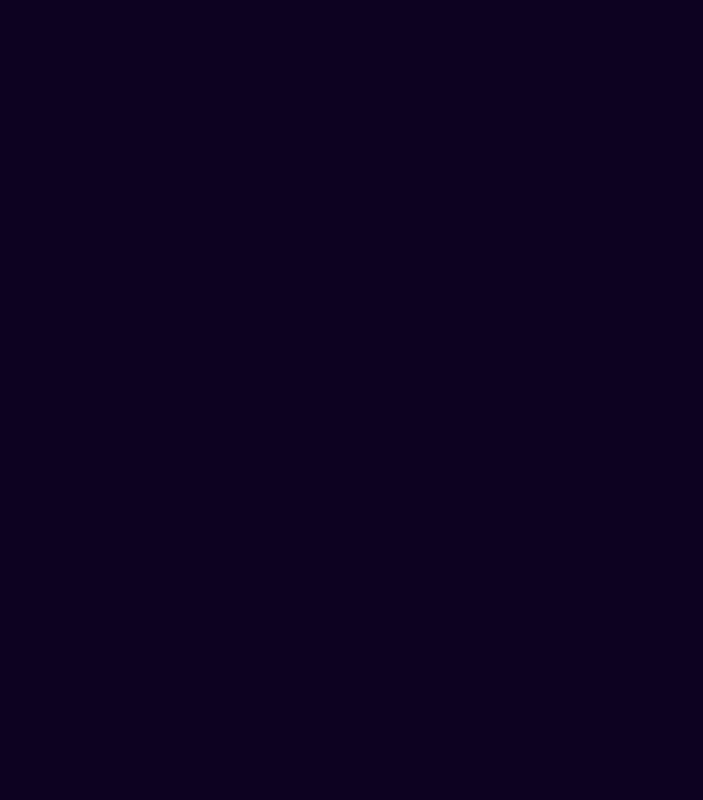
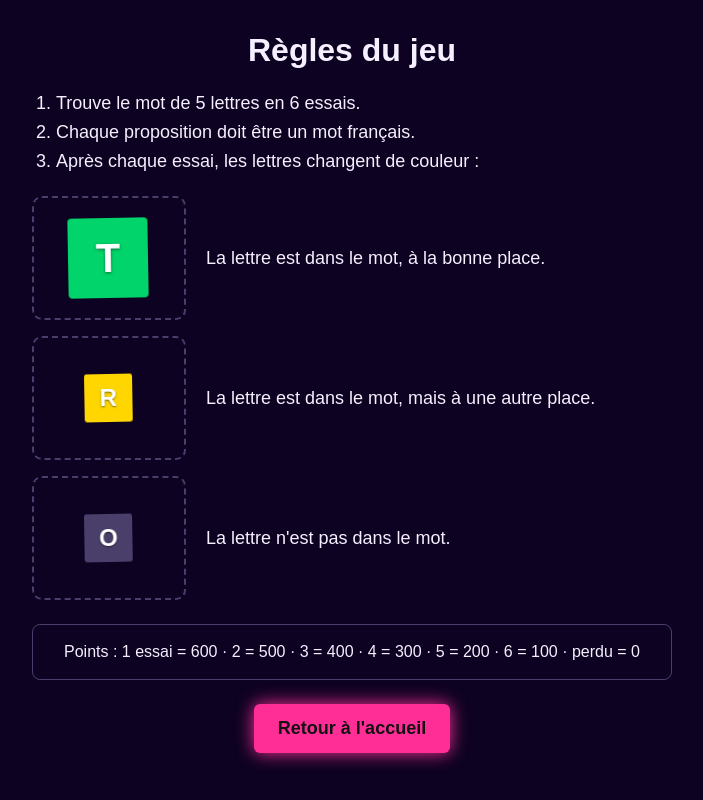
Before and after one commit to Hrefernandes/MotMystere-FRONTEND, a React (Vite) app: page /regles in a window 1280 px wide. Before the commit this address had no page. Shown: the whole page, without its empty margins (288-991 px from the left). Built offline with nearby package versions, Linux system fonts and the light colour scheme.

Commit message:
add: pages/Regles.jsx + style Regles.css + gsap with drag and drop area

```diff
--- a/src/App.jsx
+++ b/src/App.jsx
@@ -1,5 +1,6 @@
 import Accueil from './pages/Accueil'
 import Partie from './pages/Partie'
+import Regles from './pages/Regles'
 import { Route, Routes } from 'react-router-dom'
 import './style/App.css'
 
@@ -9,6 +10,7 @@ function App() {
     <Routes>
       <Route path="/" element={<Accueil />} />
       <Route path="/partie" element={<Partie />} />
+      <Route path="/regles" element={<Regles />} />
     </Routes>
   )
 }
--- a/src/pages/Accueil.jsx
+++ b/src/pages/Accueil.jsx
@@ -14,7 +14,7 @@ function Accueil() {
   const [pseudo, setPseudo] = useState(localStorage.getItem('pseudo') || '') // recup son pseudo si il en a un
   const [erreurs, setErreurs] = useState('')
 
-  const tuilesRef = useRef(null) // composant gardera un valeur et si elle change elle ne recharge pas le composant
+  const tuilesRef = useRef(null) // composant gardera la valeur et si elle change elle ne recharge pas le composant
   const navigate = useNavigate()
 
   function partieStart(e) {
--- /dev/null
+++ b/src/pages/Regles.jsx
@@ -0,0 +1,76 @@
+import { useEffect, useRef } from 'react'
+import { useNavigate } from 'react-router-dom'
+import gsap from 'gsap'
+import { Draggable } from 'gsap/Draggable'
+import { InertiaPlugin } from 'gsap/InertiaPlugin'
+import '../style/Regles.css'
+
+gsap.registerPlugin(Draggable, InertiaPlugin)
+
+function Regles() {
+
+  const navigate = useNavigate()
+  const exemplesRef = useRef(null)
+
+  useEffect(() => {
+    const ctx = gsap.context(() => {
+      gsap.from('.bloc', {
+        opacity: 0, scale: 0.6,
+        duration: 0.6, stagger: 0.15, ease: 'back.out(1.7)',
+      })
+
+      gsap.utils.toArray('.bloc').forEach((bloc) => {
+        Draggable.create(bloc, {
+          type: 'x,y',
+          bounds: bloc.parentElement,
+          inertia: true,
+        })
+      })
+    }, exemplesRef)
+
+    return () => ctx.revert()
+  }, [])
+
+  return (
+    <main className="regles">
+      <h1>Règles du jeu</h1>
+
+      <ol>
+        <li>Trouve le mot de 5 lettres en 6 essais.</li>
+        <li>Chaque proposition doit être un mot français.</li>
+        <li>Après chaque essai, les lettres changent de couleur :</li>
+      </ol>
+
+      <ul className="exemples" ref={exemplesRef}>
+        <li>
+          <div className="zone">
+            <div className="bloc"><span className="tuile vert">T</span></div>
+          </div>
+          <p>La lettre est dans le mot, à la bonne place.</p>
+        </li>
+        <li>
+          <div className="zone">
+            <div className="bloc"><span className="tuile jaune">R</span></div>
+          </div>
+          <p>La lettre est dans le mot, mais à une autre place.</p>
+        </li>
+        <li>
+          <div className="zone">
+            <div className="bloc"><span className="tuile gris">O</span></div>
+          </div>
+          <p>La lettre n'est pas dans le mot.</p>
+        </li>
+      </ul>
+
+      <p className="points">
+        Points : 1 essai = 600 · 2 = 500 · 3 = 400 · 4 = 300 · 5 = 200 · 6 = 100 · perdu = 0
+      </p>
+
+      <button className="bouton" type="button" onClick={() => navigate('/')}>
+        Retour à l'accueil
+      </button>
+    </main>
+  )
+}
+
+export default Regles
--- /dev/null
+++ b/src/style/Regles.css
@@ -0,0 +1,72 @@
+.regles {
+  max-width: 640px;
+  margin: 0 auto;
+  padding: 32px 24px;
+  display: flex;
+  flex-direction: column;
+  gap: 24px;
+}
+
+.regles h1 {
+  margin: 0;
+  text-align: center;
+  font-family: 'Orbitron', sans-serif;
+}
+
+.regles ol {
+  margin: 0;
+  padding-left: 24px;
+  display: flex;
+  flex-direction: column;
+  gap: 8px;
+  font-size: 18px;
+}
+
+.exemples {
+  list-style: none;
+  margin: 0;
+  padding: 0;
+  display: flex;
+  flex-direction: column;
+  gap: 16px;
+}
+
+.exemples li {
+  display: flex;
+  align-items: center;
+  gap: 20px;
+}
+
+.exemples p {
+  margin: 0;
+  font-size: 18px;
+}
+
+.zone {
+  width: 150px;
+  height: 120px;
+  flex: none;
+  display: grid;
+  place-items: center;
+  border: 2px dashed var(--gris);
+  border-radius: 10px;
+}
+
+.exemples .tuile {
+  width: 80px;
+  height: 80px;
+  font-size: 40px;
+}
+
+.points {
+  margin: 0;
+  padding: 14px 16px;
+  text-align: center;
+  line-height: 1.6;
+  border: 1px solid var(--gris);
+  border-radius: 8px;
+}
+
+.regles .bouton {
+  align-self: center;
+}
```
